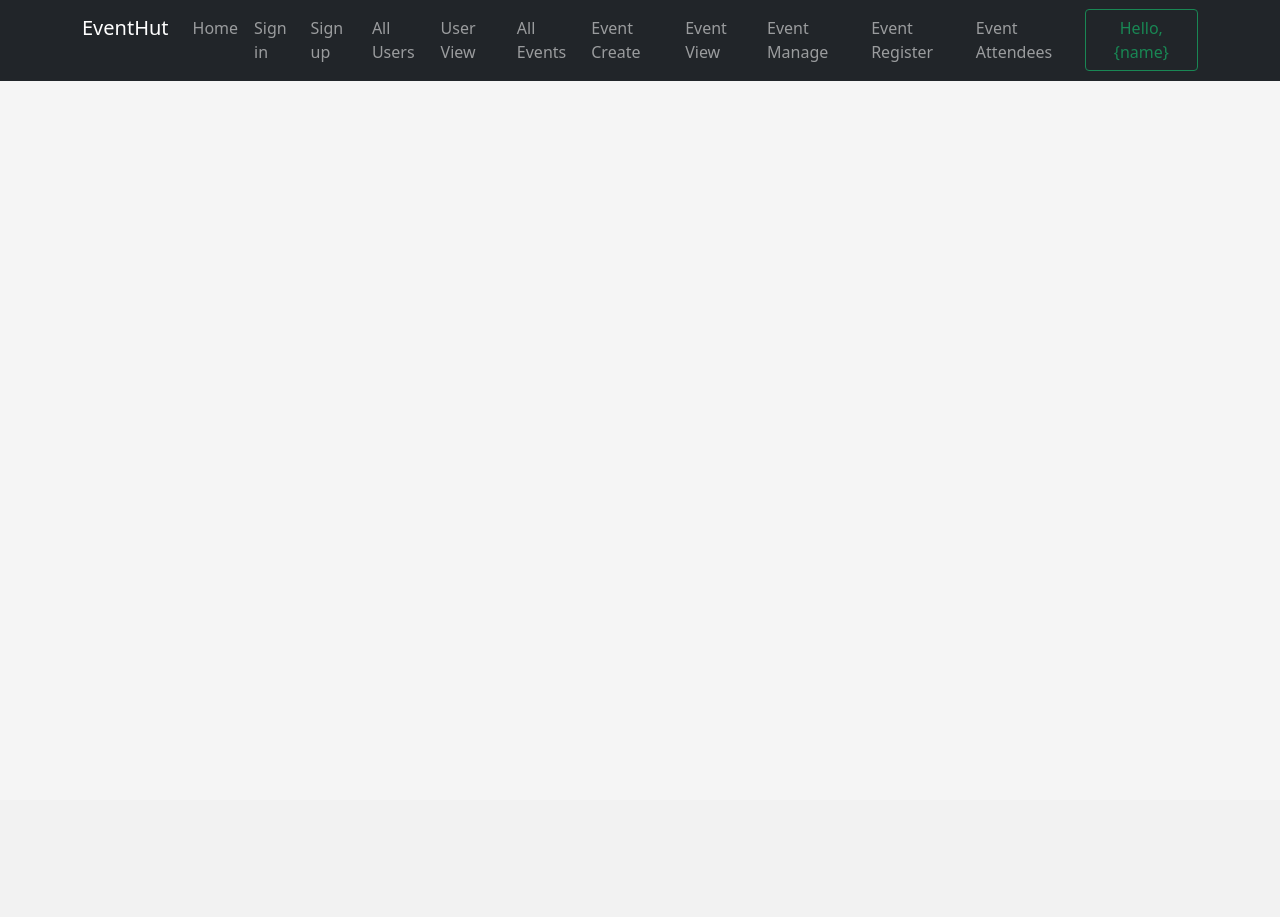
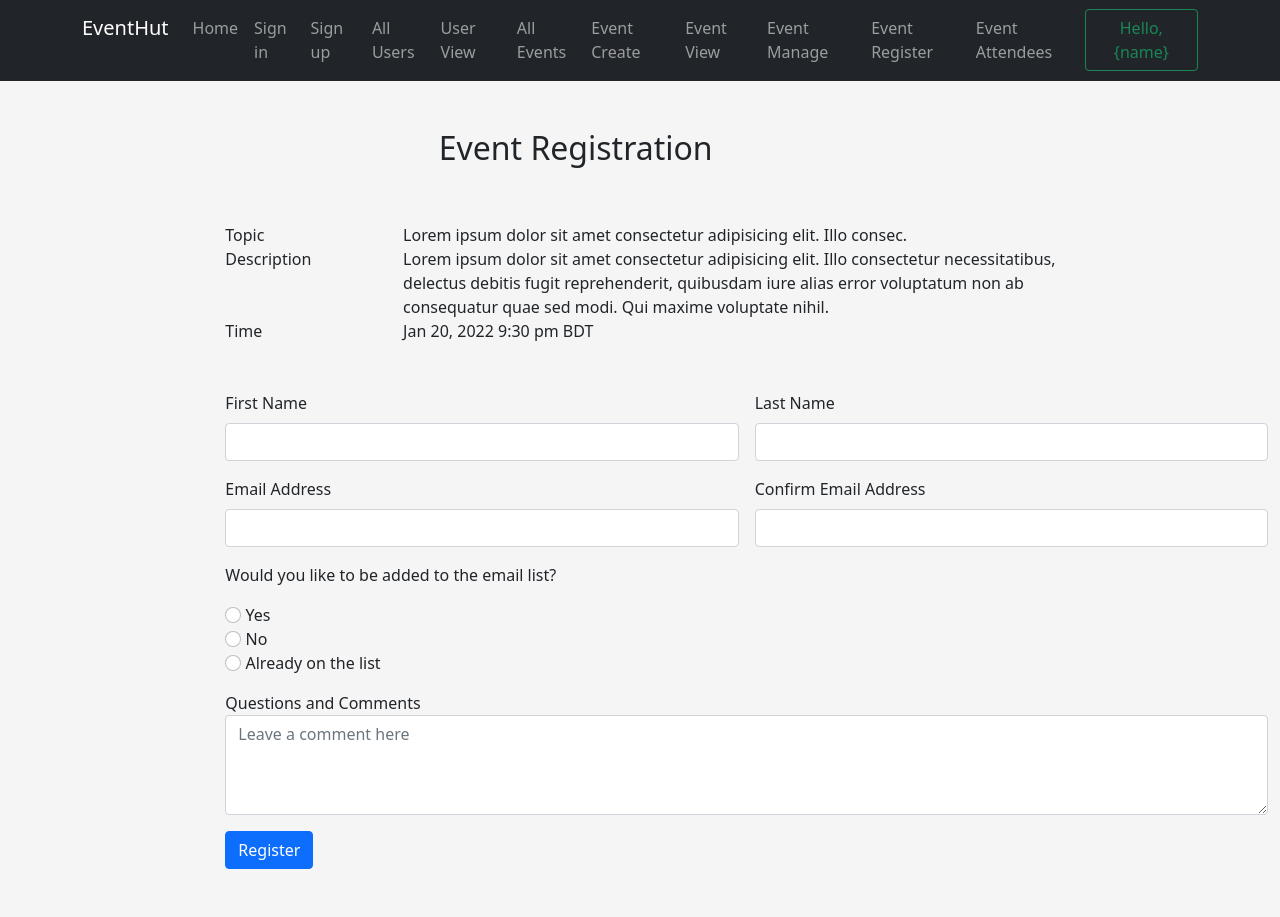
Before and after one commit to nahiyan8/eventhut, a PHP site: template views/event_register.php in a window 1280 px wide. Before the commit the page ends 81 px from the top, so only its background shows below. Run offline with PHP 8.4, Linux system fonts and the light colour scheme; the template is opened without the code that fills it, so the values that code supplies are empty; some libraries are stand-ins or nearby versions.

Commit message:
add event register view

```diff
--- a/views/event_register.php
+++ b/views/event_register.php
@@ -9,11 +9,73 @@
   <link rel="stylesheet" type="text/css" href="/css/main.css">
 </head>
 
-<body>
+<body class="d-flex flex-column">
   <!-- Navbar -->
   <?php include 'components/navbar.php'; ?>
   <!-- Main -->
-  <main class="container col-12 col-md-10 offset-md-2">
+  <main class="flex-grow-1 d-flex flex-column align-items-center mb-5">
+    <br><br>
+    <div class="container col-12 col-lg-4 offset-lg-4 flex-grow-1 d-flex align-items-center">
+      <h2>Event Registration</h2>
+    </div>
+    <br><br>
+    <div class="container col-12 col-lg-10 offset-lg-2 flex-grow-1 d-flex align-items-center">
+      <div class="row">
+        <div class="col-2">Topic</div>
+        <div class="col-8">Lorem ipsum dolor sit amet consectetur adipisicing elit. Illo consec.</div>
+        <div class="col-2"></div>
+        <div class="col-2">Description</div>
+        <div class="col-8">Lorem ipsum dolor sit amet consectetur adipisicing elit. Illo consectetur necessitatibus, delectus debitis fugit reprehenderit, quibusdam iure alias error voluptatum non ab consequatur quae sed modi. Qui maxime voluptate nihil.</div>
+        <div class="col-2"></div>
+        <div class="col-2">Time</div>
+        <div class="col-8">Jan 20, 2022 9:30 pm BDT</div>
+      </div>
+    </div>
+    <br><br>
+    <div class="container col-12 col-lg-10 offset-lg-2 flex-grow-1 d-flex align-items-center">
+      <form class="row g-3">
+        <div class="col-md-6">
+          <label for="firstName" class="form-label">First Name</label>
+          <input type="text" class="form-control" id="firstName" name="firstName">
+        </div>
+        <div class="col-md-6">
+          <label for="lastName" class="form-label">Last Name</label>
+          <input type="text" class="form-control" id="lastName" name="lastName">
+        </div>
+        <div class="col-md-6">
+          <label for="emailAddress" class="form-label">Email Address</label>
+          <input type="email" class="form-control" id="emailAddress" name="emailAddress">
+        </div>
+        <div class="col-md-6">
+          <label for="confirmEmailAddress" class="form-label">Confirm Email Address</label>
+          <input type="email" class="form-control" id="confirmEmailAddress" name="confirmEmailAddress">
+        </div>
+        <div class="col-12">
+          <p>Would you like to be added to the email list?</p>
+          <input class="form-check-input" type="radio" name="optionYes" id="optionYes">
+          <label class="form-check-label" for="optionYes">
+            Yes
+          </label>
+          <br>
+          <input class="form-check-input" type="radio" name="optionNo" id="optionNo">
+          <label class="form-check-label" for="optionNo">
+            No
+          </label>
+          <br>
+          <input class="form-check-input" type="radio" name="optionAlready" id="optionAlready">
+          <label class="form-check-label" for="optionAlready">
+            Already on the list
+          </label>
+        </div>
+        <div class="col-12">
+          <label for="comments">Questions and Comments</label>
+          <textarea class="form-control" placeholder="Leave a comment here" id="comments" name="comments" style="height: 100px"></textarea>
+        </div>
+        <div class="col-12">
+          <button type="submit" class="btn btn-primary" id="eventRegisterButton">Register</button>
+        </div>
+      </form>
+    </div>
   </main>
 </body>
 
```
Also changed, not shown: views/home.php (+0 -9 lines), 1 other file.
